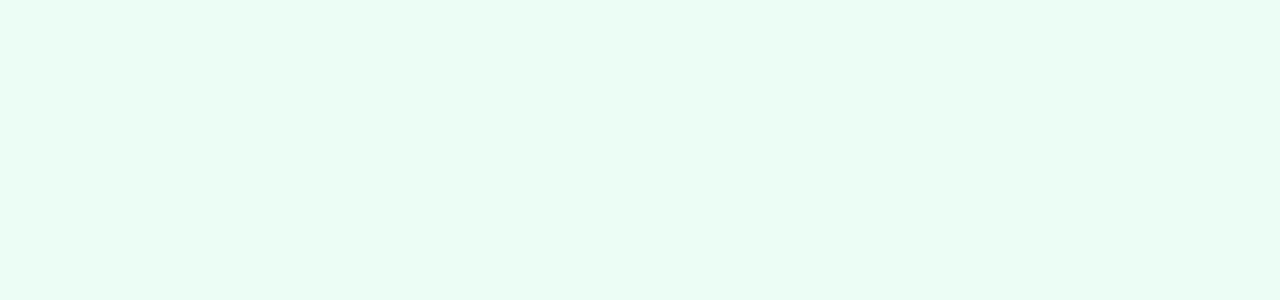
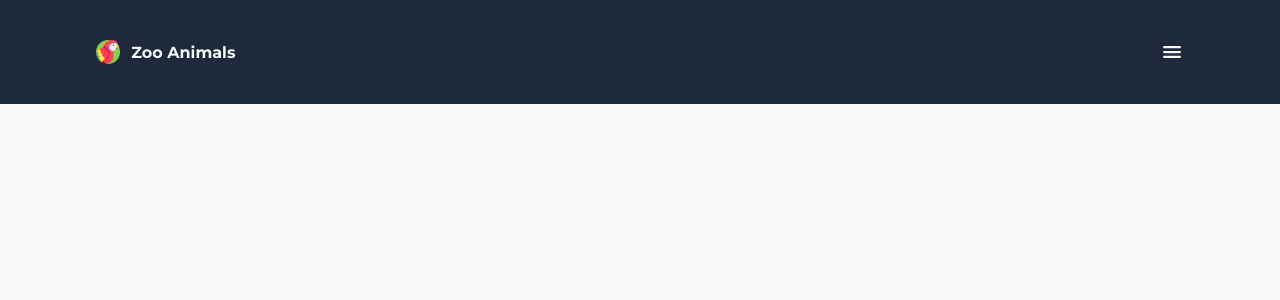
Before and after one commit to NahuelGenchi/zooanimal, a React (Create React App) app: page / in a window 1280 px wide. Shown: the top 300 px of the page. Built offline with nearby package versions, Linux system fonts and the light colour scheme.

Commit message:
adding navbar container

```diff
--- a/package.json
+++ b/package.json
@@ -8,6 +8,7 @@
     "@testing-library/user-event": "^13.5.0",
     "react": "^18.2.0",
     "react-dom": "^18.2.0",
+    "react-router-dom": "^6.3.0",
     "react-scripts": "5.0.1",
     "sass": "^1.54.5",
     "web-vitals": "^2.1.4"
--- a/public/index.html
+++ b/public/index.html
@@ -13,6 +13,9 @@
     <link rel="mask-icon" href="https://raw.githubusercontent.com/NahuelGenchi/zooanimal/main/src/assets/favicon/safari-pinned-tab.svg" color="#5bbad5">
     <meta name="msapplication-TileColor" content="#00a300">
     <meta name="theme-color" content="#ffffff">
+    <!-- ionicons -->
+    <script type="module" src="https://unpkg.com/ionicons@5.5.2/dist/ionicons/ionicons.esm.js"></script>
+    <script nomodule src="https://unpkg.com/ionicons@5.5.2/dist/ionicons/ionicons.js"></script>
   </head>
   <body>
     <noscript>You need to enable JavaScript to run this app.</noscript>
--- a/src/App.js
+++ b/src/App.js
@@ -1,6 +1,10 @@
+import { Navbar } from "./components";
+
 function App() {
   return (
-    <></>
+    <>
+      <Navbar/>
+    </>
   );
 }
 
--- /dev/null
+++ b/src/components/Navbar/Navbar.jsx
@@ -0,0 +1,21 @@
+import macaw from "../../assets/macaw.png";
+
+import "./Navbar.scss";
+
+const Navbar = () => {
+  return(
+    <div className="navbar-container">
+      <div className="nc-subcontainer">
+        <div className="ncs-logo">
+          <img src={macaw} alt="Zoo Animals logo" />
+          <a href="/">Zoo Animals</a>
+        </div>
+        <div className="nc-button">
+          <ion-icon name="menu"></ion-icon>
+        </div>
+      </div>
+    </div>
+  );
+};
+
+export default Navbar;
--- /dev/null
+++ b/src/components/Navbar/Navbar.scss
@@ -0,0 +1,43 @@
+@use "../../scss/colors/slate.scss" as slate;
+@use "../../scss/mixins.scss" as mixin;
+
+.navbar-container {
+  padding: 2.5rem 0;
+
+  background-color: slate.$c8;
+
+  .nc-subcontainer {
+    width: 85vw;
+    margin: 0 auto;
+
+    @include mixin.flex-center($justify-content: space-between);
+
+    .ncs-logo {
+
+      @include mixin.flex-center($justify-content: flex-start);
+      gap: 0.7rem;
+
+      img {
+        width: 1.5rem;
+      }
+
+      a {
+        color: slate.$c0;
+        text-decoration: none;
+        font-weight: 700;
+      }
+    }
+
+    .nc-button {
+      @include mixin.flex-center;
+
+      cursor: pointer;
+
+      ion-icon {
+        font-size: 1.5rem;
+
+        color: slate.$c0;
+      }
+    }
+  }
+}
--- /dev/null
+++ b/src/components/index.js
@@ -0,0 +1 @@
+export { default as Navbar } from "./Navbar/Navbar";
--- a/src/scss/colors/emerald.scss
+++ b/src/scss/colors/emerald.scss
@@ -8,3 +8,4 @@ $c6: #059669;
 $c7: #047857;
 $c8: #065f46;
 $c9: #064e3b;
+$c10: #032b20;
--- /dev/null
+++ b/src/scss/colors/slate.scss
@@ -0,0 +1,10 @@
+$c0: #f8fafc;
+$c1: #f1f5f9;
+$c2: #e2e8f0;
+$c3: #cbd5e1;
+$c4: #94a3b8;
+$c5: #64748b;
+$c6: #475569;
+$c7: #334155;
+$c8: #1e293b;
+$c9: #0f172a;
--- a/src/scss/general.scss
+++ b/src/scss/general.scss
@@ -1,4 +1,4 @@
-@use "./colors/emerald.scss" as emerald;
+@use "./colors/slate.scss" as slate;
 
 @import url('https://fonts.googleapis.com/css2?family=Montserrat:ital,wght@0,100;0,200;0,300;0,400;0,500;0,600;0,700;0,800;0,900;1,100;1,200;1,300;1,400;1,500;1,600;1,700;1,800;1,900&display=swap');
 
@@ -15,6 +15,6 @@
 body {
   font-family: 'Montserrat', sans-serif;
 
-  background-color: emerald.$c0;
-  color: black;
+  background-color: slate.$c0;
+  color: slate.$c9;
 }
```
Also changed, not shown: src/assets/macaw.png (added), 1 other file (tests, documents, lock files or other folders).
